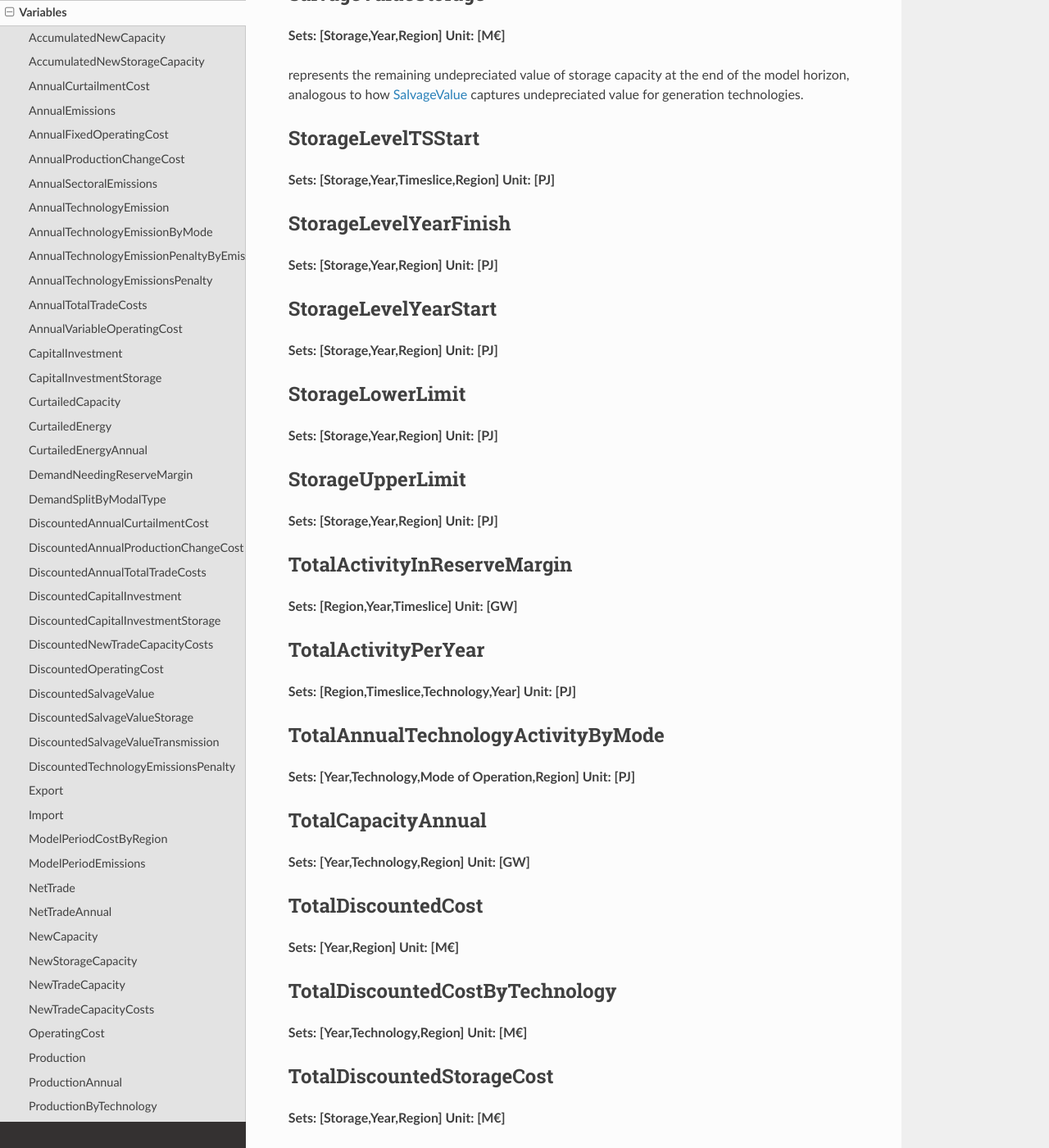
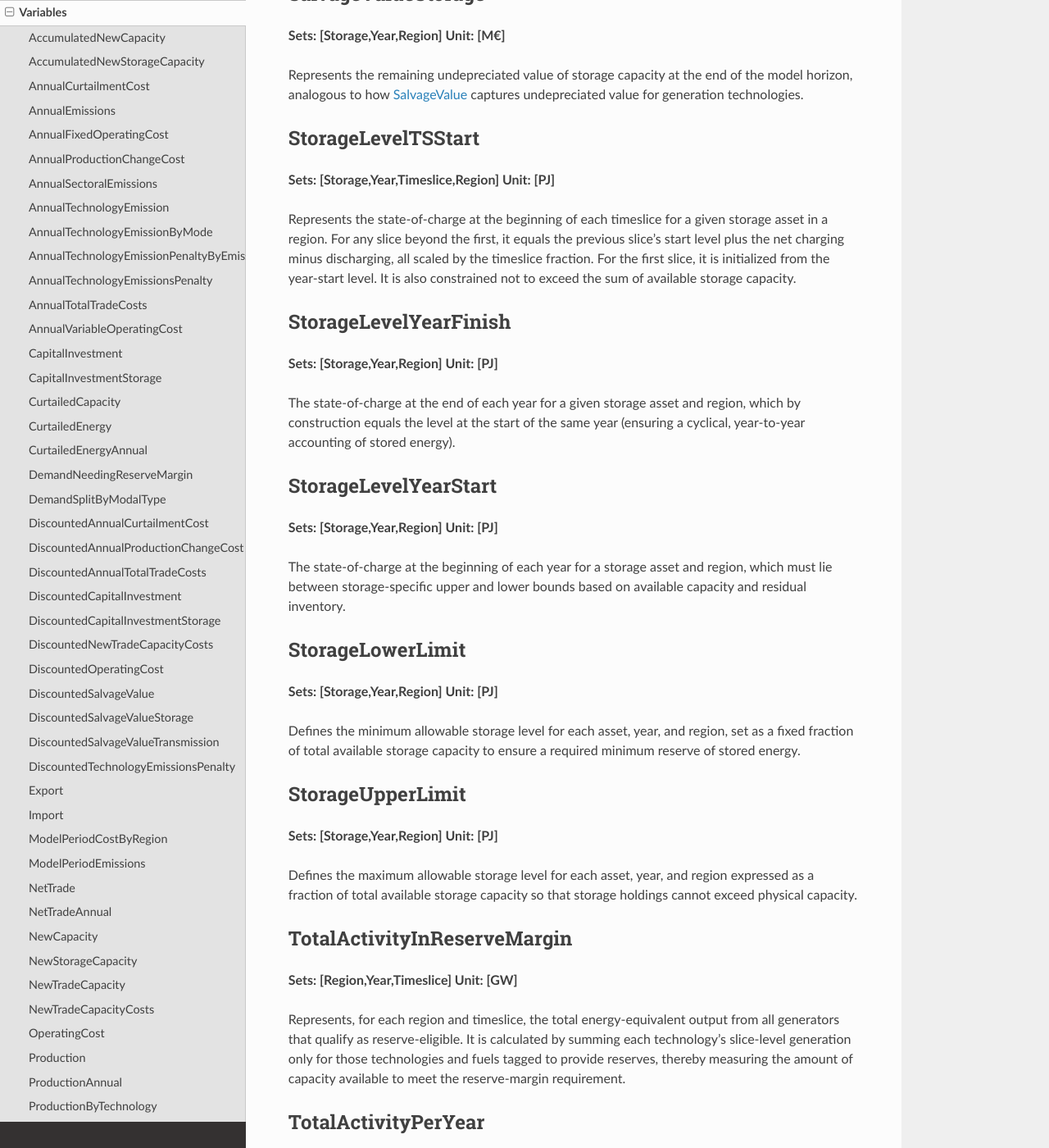
Before and after one commit to GENeSYS-MOD/GENeSYS_MOD.readthedocs, a Sphinx documentation site: the page built from docs/source/mathematical_formulation/variables.rst, in a window 1280 px wide and 1400 px high, scrolled down 11865 px. Shown: the whole window at 82% size. Built offline with Sphinx 7.4.7 and the Read the Docs theme 3.1.0, drawn with Linux system fonts in a browser that asks for light colours; some of the changed text lies outside the part shown.

Commit message:
finished variable descriptions

```diff
--- a/docs/source/mathematical_formulation/variables.rst
+++ b/docs/source/mathematical_formulation/variables.rst
@@ -402,43 +415,61 @@ SalvageValueStorage
 -------------------
 **Sets: [Storage,Year,Region] Unit: [M€]**
 
-represents the remaining undepreciated value of storage capacity at the end of the model horizon, analogous to how :ref:`salvagevalue` captures undepreciated value for generation technologies.
+Represents the remaining undepreciated value of storage capacity at the end of the model horizon, analogous to how :ref:`salvagevalue` captures undepreciated value for generation technologies.
 
 StorageLevelTSStart
 -------------------
 **Sets: [Storage,Year,Timeslice,Region] Unit: [PJ]**
 
+Represents the state-of-charge at the beginning of each timeslice for a given storage asset in a region. For any slice beyond the first, it equals the previous slice’s start level plus the net charging minus discharging, all scaled by the timeslice fraction. For the first slice, it is initialized from the year-start level. It is also constrained not to exceed the sum of available storage capacity.
+
 StorageLevelYearFinish
 ----------------------
 **Sets: [Storage,Year,Region] Unit: [PJ]**
+
+The state-of-charge at the end of each year for a given storage asset and region, which by construction equals the level at the start of the same year (ensuring a cyclical, year-to-year accounting of stored energy).
 
 StorageLevelYearStart
 ---------------------
 **Sets: [Storage,Year,Region] Unit: [PJ]**
 
+The state-of-charge at the beginning of each year for a storage asset and region, which must lie between storage-specific upper and lower bounds based on available capacity and residual inventory.
+
 StorageLowerLimit
 -----------------
 **Sets: [Storage,Year,Region] Unit: [PJ]**
+
+Defines the minimum allowable storage level for each asset, year, and region, set as a fixed fraction of total available storage capacity to ensure a required minimum reserve of stored energy.
 
 StorageUpperLimit
 -----------------
 **Sets: [Storage,Year,Region] Unit: [PJ]**
 
+Defines the maximum allowable storage level for each asset, year, and region expressed as a fraction of total available storage capacity so that storage holdings cannot exceed physical capacity.
+
 TotalActivityInReserveMargin
 ----------------------------
 **Sets: [Region,Year,Timeslice] Unit: [GW]**
+
+Represents, for each region and timeslice, the total energy‐equivalent output from all generators that qualify as reserve‐eligible. It is calculated by summing each technology’s slice‐level generation only for those technologies and fuels tagged to provide reserves, thereby measuring the amount of capacity available to meet the reserve‐margin requirement.
 
 TotalActivityPerYear
 --------------------
 **Sets: [Region,Timeslice,Technology,Year] Unit: [PJ]**
 
+Represents the total potential energy a technology could generate in a region during a specific timeslice and year.
+
 TotalAnnualTechnologyActivityByMode
 -----------------------------------
 **Sets: [Year,Technology,Mode of Operation,Region] Unit: [PJ]**
 
+Denotes the actual annual energy output of a given technology in a particular operating mode and region, obtained by summing its activity over all timeslices in the year.
+
 TotalCapacityAnnual
 -------------------
 **Sets: [Year,Technology,Region] Unit: [GW]**
+
+Denotes the total available capacity of a given technology in a region during a year, calculated as the sum of its residual capacity and the accumulated new capacity still within its operational life.
 
 .. _totaldiscountedcost:
 
@@ -446,29 +477,61 @@ TotalDiscountedCost
 -------------------
 **Sets: [Year,Region] Unit: [M€]**
 
+Represents the overall net present‐value expenditure for a region in a specific year, obtained by summing:
+
+- :ref:`totaldiscountedcostbytechnology` across all technologies
+
+- :ref:`totaldiscountedstoragecost` across all storage assets.
+
+.. _totaldiscountedcostbytechnology:
+
 TotalDiscountedCostByTechnology
 -------------------------------
 **Sets: [Year,Technology,Region] Unit: [M€]**
+
+Represents the net present‐value cost of operating and investing in a specific technology and region during a given year. It is calculated as the sum of:
+
+- :ref:`discountedoperatingcost` (annual fixed + variable operating costs)
+
+- :ref:`discountedcapitalinvestment` (new capacity expenditure)
+
+- :ref:`discountedtechnologyemissionspenalty` (emissions fines)
+
+- :ref:`discountedannualproductionchangecost` (ramp‐up/ramp‐down costs)
+
+minus :ref:`discountedsalvagevalue` (residual value recovered at horizon).
+
+.. _totaldiscountedstoragecost:
 
 TotalDiscountedStorageCost
 --------------------------
 **Sets: [Storage,Year,Region] Unit: [M€]**
 
+Denotes the net present‐value cost of adding and operating storage capacity in a region during a given year. It equals the :ref:`discountedcapitalinvestmentstorage` minus the :ref:`discountedsalvagevalue` of that storage at the end of the model horizon.
+
 TotalREProductionAnnual
 -----------------------
 **Sets: [Year,Region,Fuel] Unit: [PJ]**
+
+Represents the total annual energy output (in PJ) from all renewable technologies producing a given fuel in a region and year. It is used to enforce both minimum renewable‐production targets and year‐to‐year growth paths based on specified demand ratios.
 
 TotalTechnologyAnnualActivity
 -----------------------------
 **Sets: [Year,Technology,Region] Unit: [PJ]**
 
+Represents the total annual energy output of a given technology in a region and year, calculated by summing its annual production across all fuels.
+
 TotalTechnologyModelPeriodActivity
 ----------------------------------
 **Sets: [Technology,Region] Unit: [PJ]**
 
+Represents the  sum of a technology’s annual output over the entire model horizon. It is then subject to any model‐period upper or lower activity limits.
+
 TotalTradeCapacity
 ------------------
 **Sets: [Year,Fuel,Region,Region] Unit: [GW/PJ]**
+
+Represents the total available transport capacity for a specific fuel between two regions in a given year. It equals the preset trade capacity plus any newly added and commissioned trade capacity that comes online that year.
 
 TotalTradeCosts
 ---------------
@@ -478,17 +541,25 @@ Use
 ---
 **Sets: [Year,Timeslice,Fuel,Region] Unit: [PJ]**
 
+Represents the total energy consumption of a given fuel in a region during a specific timeslice.
+
 UseAnnual
 ---------
 **Sets: [Year,Fuel,Region] Unit: [PJ]**
+
+Represents the total annual energy consumption of a given fuel in a region.
 
 UseByTechnology
 ---------------
 **Sets: [Year,Timeslice,Technology,Fuel,Region] Unit: [PJ]**
 
+Represents the energy content of a fuel consumed by a technology per region and timeslice.
+
 UseByTechnologyAnnual
 ---------------------
 **Sets: [Year,Technology,Fuel,Region] Unit: [PJ]**
+
+Represents the total yearly energy of a fuel consumed by a technology in a specific region, calculated by summing the timeslice‐level fuel use (in PJ) across all timeslices.
 
 VariableOperatingCost
 ---------------------
@@ -497,3 +568,5 @@ VariableOperatingCost
 WeightedAnnualEmissions
 -----------------------
 **Sets: [Year,Emission,Region] Unit: [Mt]**
+
+For each region and pollutant, weighted emissions for year y are defined so that they lie halfway between that year’s actual emissions and the next year’s, except in the final year where they simply equal that year’s emissions. This approach ensures that when you integrate (sum) emissions over the multi‐year intervals you approximate the area under a linear interpolation between those two years.
```
Also changed, not shown: other parts of docs/source/mathematical_formulation/variables.rst (+14 -1 lines).
